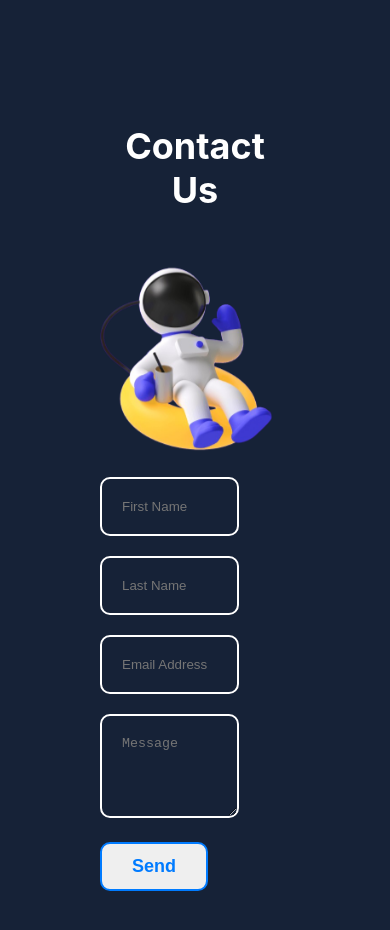
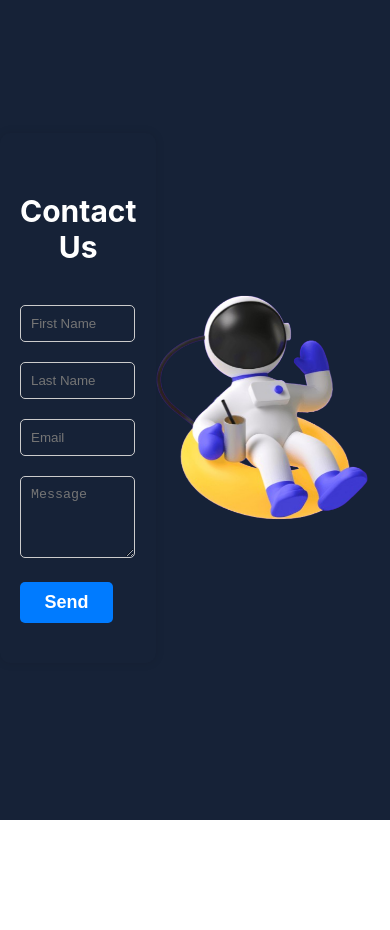
Before and after one commit to valentra/Loading-Minds_EC107A, a React (Create React App) app in the folder Travel/: page / in a window 390 px wide. Shown: the part 2620-3550 px from the top of the page. After the commit the page ends 3440 px from the top, so only its background shows below. Built offline with nearby package versions, Linux system fonts and the light colour scheme; the HTML template or start-up script is replaced by a standard one.

Commit message:
fixed contact

```diff
--- a/Travel/package.json
+++ b/Travel/package.json
@@ -10,6 +10,7 @@
     "react": "^18.2.0",
     "react-dom": "^18.2.0",
     "react-icons": "^5.0.1",
+    "react-router-dom": "^6.22.2",
     "react-scripts": "^5.0.1",
     "styled": "^1.0.0",
     "styled-components": "^6.1.8",
--- a/Travel/src/components/Contact/contact.css
+++ b/Travel/src/components/Contact/contact.css
@@ -5,7 +5,9 @@
 
 .title {
     text-align: center;
+    font-size: 30px;
     margin-bottom: 40px;
+    color: #fff;
 }
 
 .sub-title {
@@ -54,27 +56,42 @@
 .img-fluid {
     max-width: 100%;
     height: auto;
+    animation: bounce 2s infinite alternate;
 }
 
 .animated-image {
     animation: bounce 2s infinite alternate;
 }
 
-@keyframes floatAnimation {
+
+.img-fluid {
+    max-width: 100%;
+    height: auto;
+    animation: bounce 2s infinite alternate;
+}
+.animated-image {
+    animation: bounceUpDown 2s infinite alternate;
+}
+@keyframes bounce {
     0%, 100% {
         transform: translateY(0);
     }
     50% {
-    transform: translateY(-10px);
+        transform: translateY(-20px); /* Adjust the bounce height as needed */
     }
 }
 
-.img-fluid {
-  max-width: 100%;
-  height: auto;
-  animation: floatAnimation 2s ease-in-out infinite;
+@keyframes bounceUpDown {
+    0%, 100% {
+        transform: translateY(0);
     }
-
+    50% {
+        transform: translateY(-20px); /* Adjust the bounce height as needed */
+    }
+    100% {
+        transform: translateY(20px); /* Adjust the bounce height as needed */
+    }
+}
 .banner {
     display: flex;
     justify-content: center;
@@ -84,3 +101,54 @@
     max-width: 100%;
     height: auto;
 }
+
+.contact-container {
+    background-color: rgba(22, 34, 55, 1);
+    display: flex;
+    justify-content: center;
+    align-items: center;
+    height: 100vh;
+}
+
+.contact-form {
+    width: 50%;
+    padding: 20px;
+    background-color: rgba(22, 34, 55, 1);
+    border-radius: 10px;
+    box-shadow: 0 0 10px rgba(0, 0, 0, 0.1);
+}
+
+.contact-form .title {
+    margin-bottom: 20px;
+}
+
+.contact-form .form-group {
+    margin-bottom: 20px;
+}
+
+.contact-form .form-control {
+    width: 80%;
+    padding: 10px;
+    border: 1px solid #ccc;
+    border-radius: 5px;
+}
+
+.contact-form .btn {
+    display: block;
+    width: 80%;
+    padding: 10px;
+    border: none;
+    border-radius: 5px;
+    background-color: #007bff;
+    color: #fff;
+    cursor: pointer;
+}
+
+.contact-form .btn:hover {
+    background-color: #0056b3;
+}
+
+.contact-image img {
+    width: 100%;
+    height: auto;
+}
--- a/Travel/src/components/Contact/contact.js
+++ b/Travel/src/components/Contact/contact.js
@@ -1,8 +1,7 @@
 import React, { Component } from "react";
 import contact from "../../assets/astronaut.png";
-import bannerImage from "../../assets/Plane.png";
+import emailjs from 'emailjs-com';
 import "./contact.css";
-import emailjs from 'emailjs-com';
 
 class Contact extends Component {
   constructor(props) {
@@ -28,86 +27,65 @@ class Contact extends Component {
 
   render() {
     return this.state.isFormVisible ? (
+      <div className="contact-container">
+        <div className="contact-form">
+          <div className="title">
+            <h4>Contact Us</h4>
+          </div>
           <form ref={this.form} onSubmit={this.sendEmail}>
-        <div className="getintouch mb-5">
-          <div className="container">
-            <div className="row">
-
-              <div className="col-lg-6 col-md-12">
-                <div className="title pt-1 pb-4 text-center">
-                  <h4 className="sub-title text-capitalize">
-                    Contact <span>Us</span>
-                  </h4>
-                </div>
-                <div className="col-lg-6 col-md-12">
-                <div className="row justify-content-center align-items-center h-100">
-                  <div className="col-lg-10 col-md-8 col-12 text-center">
-                    <img className="img-fluid" src={contact} alt="contact" />
-                  </div>
-                </div>
-              </div>
-                <div className="row">
-                  <div className="form-group c col-md-6 col-12 mb-3">
-                    <label htmlFor="first_name" className="mb-2 text-capitalize" style={{color: "#fff"}}>
-
-                    </label>
+            <div className="form-group">
+              <label htmlFor="first_name"></label>
               <input
                 type="text"
                 name="user_name"
-                      className="form-control py-2 px-3"
+                className="form-control"
                 id="first_name"
                 placeholder="First Name"
                 required
               />
             </div>
-                  <div className="form-group c col-md-6 col-12 mb-3">
-                    <label htmlFor="last_name" className="mb-2 text-capitalize" style={{color: "#fff"}}>
-
-                    </label>
+            <div className="form-group">
+              <label htmlFor="last_name"></label>
               <input
                 type="text"
-                      className="form-control py-2 px-3"
+                name="last_name"
+                className="form-control"
                 id="last_name"
                 placeholder="Last Name"
                 required
               />
             </div>
-                  <div className="form-group c col-12 mb-3">
-                    <label htmlFor="e-mail" className="mb-2 text-capitalize" style={{color: "#fff"}}>
-
-                    </label>
+            <div className="form-group">
+              <label htmlFor="email"></label>
               <input
+                type="email"
                 name="user_email"
-                      type="email"
-                      className="form-control py-2 px-3"
-                      id="e-mail"
-                      placeholder="Email Address"
+                className="form-control"
+                id="email"
+                placeholder="Email"
                 required
               />
             </div>
-                  <div className="form-group c col-12 mb-4">
-                    <label htmlFor="textarea" className="mb-2 text-capitalize" style={{color: "#fff"}}>
-
-                    </label>
+            <div className="form-group">
+              <label htmlFor="message"></label>
               <textarea
-                      className="form-control py-2 px-3"
-                      id="textarea"
+                name="message"
+                className="form-control"
+                id="message"
+                rows="4"
                 placeholder="Message"
-                      rows="4"
-                      name="message"
+                required
               ></textarea>
             </div>
-                  <div className="col-12">
-                    <div className="form-group text-center">
-                      <input className="btn btn-outline-primary text-capitalize w-25 mx-auto my-3" type="submit" value="Send" />
+            <div className="form-group">
+              <input className="btn btn-primary" type="submit" value="Send" />
+            </div>
+          </form>
+        </div>
+        <div className="contact-image">
+          <img src={contact} alt="Contact" className="animated-image" />
         </div>
       </div>
-                </div>
-              </div>
-            </div>
-          </div>
-        </div>
-      </form>
     ) : null;
   }
 }
--- a/Travel/src/components/Navbar/Navbar.js
+++ b/Travel/src/components/Navbar/Navbar.js
@@ -16,9 +16,6 @@ const Navbar = () => {
           <div className='con'><a href="#">Booking</a></div>
         </div>
         <div className='icon-container'>
-          <div className='con'><a href="#">Reviews</a></div>
-        </div>
-        <div className='icon-container'>
           <div className='con'><a href="#">Testimonials</a></div>
         </div>
         <div className='icon-container'>
```
Also changed, not shown: package.json (deleted, +0 -8 lines), 2 other files (tests, documents, lock files or other folders). Lines whose indentation alone changed are shown as unchanged.
